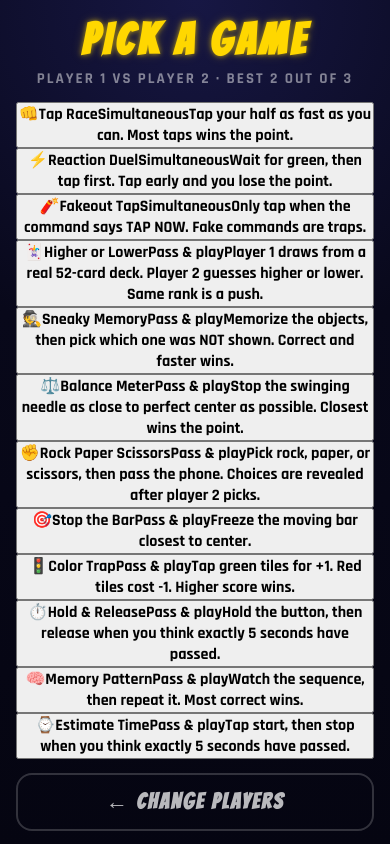
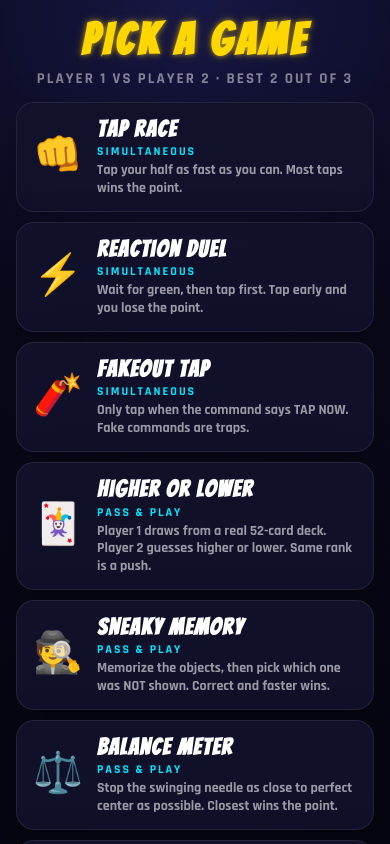
Before and after one commit to royharmon4/claude, a React (Vite) app: page / in a window 390 px wide. Both pictures are taken after a click on the button "PICK ONE GAME 🎯". Built offline with nearby package versions, Linux system fonts and the light colour scheme.

Commit message:
Make game gallery mobile friendly

```diff
--- a/src/components/GameSelectScreen.jsx
+++ b/src/components/GameSelectScreen.jsx
@@ -2,7 +2,7 @@ import { GAMES } from "../data/games"
 
 export default function GameSelectScreen({ players, onSelect, onBack }) {
   return (
-    <div className="screen game-select-screen">
+    <div className="screen" style={{ paddingBottom: 18 }}>
       <div>
         <div className="setup-logo glow-gold t-gold" style={{ fontSize: 44 }}>PICK A GAME</div>
         <div className="setup-sub" style={{ marginTop: 6 }}>
@@ -10,14 +10,30 @@ export default function GameSelectScreen({ players, onSelect, onBack }) {
         </div>
       </div>
 
-      <div className="game-gallery">
+      <div style={{ display: "grid", gridTemplateColumns: "1fr", gap: 10 }}>
         {GAMES.map((game) => (
-          <button key={game.id} className="game-card" onClick={() => onSelect(game)}>
-            <span className="game-card-emoji">{game.emoji}</span>
-            <span className="game-card-main">
-              <span className="game-card-name">{game.name}</span>
-              <span className="game-card-type">{game.type === "sim" ? "Simultaneous" : "Pass & play"}</span>
-              <span className="game-card-rules">{game.rules}</span>
+          <button
+            key={game.id}
+            className="card"
+            onClick={() => onSelect(game)}
+            style={{
+              color: "#fff",
+              display: "grid",
+              gridTemplateColumns: "54px 1fr",
+              gap: 12,
+              alignItems: "center",
+              textAlign: "left",
+              padding: 14,
+              width: "100%",
+            }}
+          >
+            <span style={{ fontSize: 40, lineHeight: 1, textAlign: "center" }}>{game.emoji}</span>
+            <span style={{ display: "flex", flexDirection: "column", gap: 3, minWidth: 0 }}>
+              <span className="bang" style={{ fontSize: 23, letterSpacing: 1.4 }}>{game.name}</span>
+              <span style={{ fontSize: 12, color: "#00e5ff", letterSpacing: 2, textTransform: "uppercase" }}>
+                {game.type === "sim" ? "Simultaneous" : "Pass & play"}
+              </span>
+              <span style={{ fontSize: 14, color: "rgba(255,255,255,.58)", lineHeight: 1.25 }}>{game.rules}</span>
             </span>
           </button>
         ))}
```
